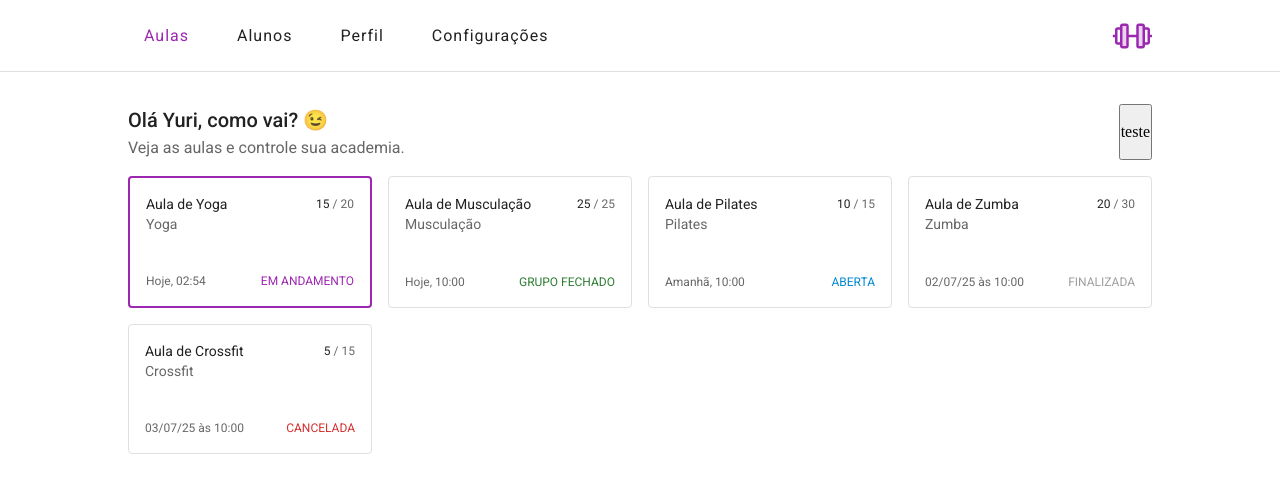
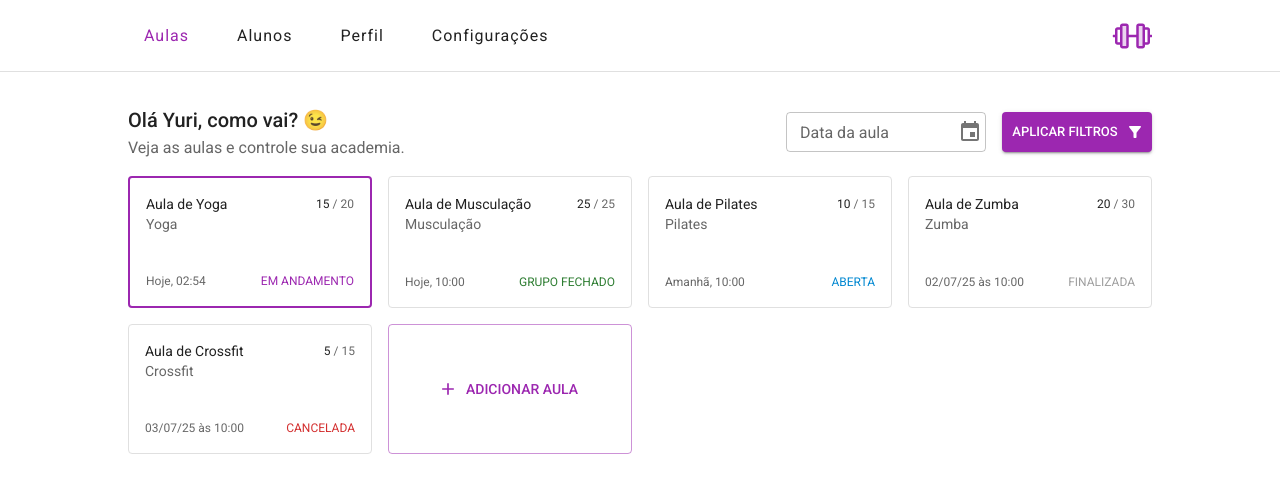
Before and after one commit to YuriLopesM/gym-management, a Next.js app: page /classes in a window 1280 px wide. Shown: the top 492 px of the page. Built offline with nearby package versions, Linux system fonts and the light colour scheme; what @mui/material-nextjs would draw is missing.

Commit message:
feat: finish modal and drawer for add new class, change component ClassRow's folder

```diff
--- a/src/app/(auth)/classes/components/AddClassForm/index.tsx
+++ b/src/app/(auth)/classes/components/AddClassForm/index.tsx
@@ -1,6 +1,11 @@
+'use client'
+
+import { useBreakpoint } from '@/hooks'
+import { zodResolver } from '@hookform/resolvers/zod'
+import { Controller, useForm } from 'react-hook-form'
+
 import { DateTimePicker } from '@/components'
-import { Class, ClassStatus } from '@/types'
-import { zodResolver } from '@hookform/resolvers/zod'
+
 import { Close } from '@mui/icons-material'
 import {
   Box,
@@ -19,10 +24,11 @@ import {
   TextField,
   Typography,
 } from '@mui/material'
-import { Controller, useForm } from 'react-hook-form'
 
 import dayjs from 'dayjs'
 import * as z from 'zod'
+
+import { Class, ClassStatus } from '@/types'
 
 interface AddClassFormProps {
   open: boolean
@@ -34,7 +40,7 @@ type FormData = Pick<
   Class,
   | 'description'
   | 'maxCapacity'
-  | 'startTime'
+  | 'date'
   | 'type'
   | 'status'
   | 'allowLateRegistration'
@@ -45,7 +51,7 @@ const modalContainerStyle = {
   top: '50%',
   left: '50%',
   transform: 'translate(-50%, -50%)',
-  width: 400,
+  minWidth: 400,
   bgcolor: 'background.paper',
   borderRadius: 2,
   boxShadow: 24,
@@ -65,12 +71,12 @@ const schema = z.object({
     .string()
     .trim()
     .min(1, 'Descrição é obrigatória')
-    .max(25, 'Capacidade máxima deve ser menor ou igual a 25'),
+    .max(25, 'Descrição deve ter no máximo 25 caracteres'),
   maxCapacity: z.coerce
     .number()
     .min(1, 'Capacidade máxima deve ser maior que 0')
     .max(25, 'Capacidade máxima deve ser menor ou igual a 25'),
-  startTime: z.date().refine((date) => date > new Date(), {
+  date: z.date().refine((date) => date > new Date(), {
     message: 'A data/hora de início deve ser no futuro',
   }),
   type: z.string().min(1, 'Tipo de aula é obrigatório'),
@@ -85,6 +91,8 @@ export function AddClassForm({
   isDrawer,
   handleClose,
 }: AddClassFormProps) {
+  const { isBiggerThanTablet } = useBreakpoint()
+
   const {
     control,
     handleSubmit,
@@ -92,10 +100,11 @@ export function AddClassForm({
   } = useForm<FormData>({
     defaultValues: {
       description: '',
-      startTime: new Date(),
+      maxCapacity: 10,
+      date: new Date(),
       type: '',
       status: ClassStatus.OPEN,
-      allowLateRegistration: false,
+      allowLateRegistration: true,
     },
     resolver: zodResolver(schema),
     mode: 'onChange',
@@ -118,9 +127,14 @@ export function AddClassForm({
     >
       <Grid
         container
-        width="100%"
         sx={isDrawer ? drawerContainerStyle : modalContainerStyle}
-        spacing={2}
+        spacing={4}
+        width={{
+          mobile: '100%',
+          tablet: '80%',
+          laptop: '50%',
+          desktop: '30%',
+        }}
       >
         <Grid size={2}>
           <IconButton onClick={handleClose}>
@@ -136,16 +150,17 @@ export function AddClassForm({
           size={{
             mobile: 12,
             laptop: 6,
-            desktop: 4,
           }}
         >
           <Controller
             name="description"
             control={control}
             render={({ field, fieldState }) => (
-              <FormControl required fullWidth autoFocus>
               <TextField
                 {...field}
+                required
+                autoFocus
+                fullWidth
                 type="text"
                 label="Descrição"
                 variant="standard"
@@ -154,7 +169,6 @@ export function AddClassForm({
                 error={!!fieldState.error}
                 helperText={fieldState.error ? fieldState.error.message : ''}
               />
-              </FormControl>
             )}
           />
         </Grid>
@@ -162,7 +176,6 @@ export function AddClassForm({
           size={{
             mobile: 12,
             laptop: 6,
-            desktop: 4,
           }}
         >
           <Controller
@@ -174,9 +187,8 @@ export function AddClassForm({
                 <Select
                   {...field}
                   fullWidth
-                  required
                   labelId="select-type"
-                  label="Tipo de Aula *"
+                  label="Tipo de Aula"
                   error={!!fieldState.error}
                   aria-invalid={!!fieldState.error}
                 >
@@ -194,29 +206,28 @@ export function AddClassForm({
           size={{
             mobile: 12,
             laptop: 6,
-            desktop: 4,
           }}
         >
           <Controller
             name="maxCapacity"
             control={control}
             render={({ field, fieldState }) => (
-              <FormControl required fullWidth error={!!fieldState.error}>
               <TextField
                 {...field}
-                  slotProps={{
-                    input: {
-                      type: 'number',
-                    },
-                  }}
+                required
+                fullWidth
                 label="Capacidade máxima"
                 variant="standard"
                 placeholder="Ex: 20"
                 aria-invalid={!!fieldState.error}
                 error={!!fieldState.error}
                 helperText={fieldState.error ? fieldState.error.message : ''}
+                slotProps={{
+                  input: {
+                    type: 'number',
+                  },
+                }}
               />
-              </FormControl>
             )}
           />
         </Grid>
@@ -224,7 +235,6 @@ export function AddClassForm({
           size={{
             mobile: 12,
             laptop: 6,
-            desktop: 4,
           }}
         >
           <Controller
@@ -260,15 +270,9 @@ export function AddClassForm({
             )}
           />
         </Grid>
-        <Grid
-          size={{
-            mobile: 12,
-            laptop: 6,
-            desktop: 4,
-          }}
-        >
+        <Grid size={12}>
           <Controller
-            name="startTime"
+            name="date"
             control={control}
             render={({ field, fieldState }) => (
               <FormControl
@@ -292,11 +296,16 @@ export function AddClassForm({
           />
         </Grid>
         <Grid
-          size={{
-            mobile: 12,
-            laptop: 6,
-            desktop: 4,
-          }}
+          size={12}
+          sx={
+            isBiggerThanTablet
+              ? {
+                  display: 'flex',
+                  alignItems: 'center',
+                  justifyContent: 'flex-end',
+                }
+              : { display: 'flex', justifyContent: 'center' }
+          }
         >
           <Controller
             name="allowLateRegistration"
--- a/src/components/ClassRow/index.tsx
+++ b/src/app/(auth)/classes/components/ClassRow/index.tsx
@@ -7,7 +7,7 @@ import { StatusTag } from './StatusTag'
 interface ClassRowProps
   extends Pick<
     Class,
-    'id' | 'description' | 'maxCapacity' | 'startTime' | 'status' | 'type'
+    'id' | 'description' | 'maxCapacity' | 'date' | 'status' | 'type'
   > {
   currentCapacity: number
 }
@@ -16,7 +16,7 @@ export function ClassRow({
   description,
   maxCapacity,
   currentCapacity,
-  startTime,
+  date,
   status,
   type,
 }: ClassRowProps) {
@@ -81,7 +81,7 @@ export function ClassRow({
         justifyContent="space-between"
       >
         <Typography variant="caption" color="text.secondary">
-          {formatDateToText(startTime)}
+          {formatDateToText(date)}
         </Typography>
         <StatusTag status={status} />
       </Grid>
--- a/src/app/(auth)/classes/components/index.ts
+++ b/src/app/(auth)/classes/components/index.ts
@@ -1,2 +1,3 @@
 export * from './AddClassForm'
+export * from './ClassRow'
 export * from './FilterDrawer'
--- a/src/app/(auth)/classes/page.tsx
+++ b/src/app/(auth)/classes/page.tsx
@@ -3,20 +3,46 @@
 import { Fragment, useState } from 'react'
 
 import { useBreakpoint } from '@/hooks'
+import { zodResolver } from '@hookform/resolvers/zod'
+import { Controller, useForm } from 'react-hook-form'
 
-import { ClassRow } from '@/components'
-import { AddClassForm, FilterDrawer } from './components'
+import { DatePicker } from '@/components'
+import { AddClassForm, ClassRow, FilterDrawer } from './components'
 
 import { Add, FilterAlt } from '@mui/icons-material'
-import { Button, Fab, Grid, Stack, Typography } from '@mui/material'
+import {
+  Button,
+  Fab,
+  FormControl,
+  Grid,
+  Stack,
+  Typography,
+} from '@mui/material'
+
+import * as z from 'zod'
 
 import { ClassStatus } from '@/types'
+import dayjs from 'dayjs'
+
+interface FormData {
+  date?: Date
+}
+
+const schema = z.object({
+  date: z.date().optional(),
+})
 
 export default function Classes() {
+  const { control, handleSubmit } = useForm<FormData>({
+    resolver: zodResolver(schema),
+    mode: 'onChange',
+    shouldUnregister: true,
+  })
+
   const [openFilterDrawer, setOpenFilterDrawer] = useState(false)
   const [openAddClassDrawer, setOpenAddClassDrawer] = useState(false)
 
-  const { isSmallerThanLaptop, isMobile } = useBreakpoint()
+  const { isSmallerThanLaptop, isBiggerThanMobile, isMobile } = useBreakpoint()
 
   const handleOpenFilterDrawer = () => {
     setOpenFilterDrawer(true)
@@ -34,9 +60,19 @@ export default function Classes() {
     setOpenAddClassDrawer(false)
   }
 
+  const handleApplyFilters = (data: FormData) => {
+    console.log('Applied Filters:', data)
+    handleCloseFilterDrawer()
+  }
+
   return (
     <Fragment>
-      <Grid size={{ mobile: 12, tablet: 12, laptop: 6 }} margin="auto">
+      <Grid
+        size={{ mobile: 12, tablet: 12, laptop: 6 }}
+        margin="auto"
+        display="flex"
+        alignItems="center"
+      >
         <Stack spacing={0} flexWrap="wrap" width="100%">
           <Typography variant="h6" color="text.primary">
             Olá Yuri, como vai? 😉
@@ -61,7 +97,39 @@ export default function Classes() {
             Filtros
           </Button>
         ) : (
-          <button onClick={handleOpenAddClassDrawer}>teste</button>
+          <Stack direction="row" spacing={2} alignItems="center">
+            <Controller
+              name="date"
+              control={control}
+              render={({ field }) => (
+                <FormControl sx={{ mt: 2 }}>
+                  <DatePicker
+                    {...field}
+                    label="Data da aula"
+                    value={field.value ? dayjs(field.value) : null}
+                    onChange={(date) => field.onChange(date?.toDate())}
+                    slotProps={{ textField: { size: 'small' } }}
+                    sx={{ width: '200px' }}
+                  />
+                </FormControl>
+              )}
+            />
+            <Button
+              type="button"
+              color="primary"
+              endIcon={<FilterAlt />}
+              variant="contained"
+              size="small"
+              onClick={handleSubmit(handleApplyFilters)}
+              sx={{
+                width: 'fit-content',
+                minWidth: '150px',
+                height: '40px',
+              }}
+            >
+              Aplicar Filtros
+            </Button>
+          </Stack>
         )}
       </Grid>
       <Stack
@@ -81,7 +149,7 @@ export default function Classes() {
           description="Aula de Yoga"
           maxCapacity={20}
           currentCapacity={15}
-          startTime={new Date()}
+          date={new Date()}
           status={ClassStatus.ON_GOING}
           type="Yoga"
         />
@@ -90,7 +158,7 @@ export default function Classes() {
           description="Aula de Musculação"
           maxCapacity={25}
           currentCapacity={25}
-          startTime={new Date('2025-06-30T10:00:00Z')}
+          date={new Date('2025-06-30T10:00:00Z')}
           status={ClassStatus.FULL}
           type="Musculação"
         />
@@ -99,7 +167,7 @@ export default function Classes() {
           description="Aula de Pilates"
           maxCapacity={15}
           currentCapacity={10}
-          startTime={new Date('2025-07-01T10:00:00Z')}
+          date={new Date('2025-07-01T10:00:00Z')}
           status={ClassStatus.OPEN}
           type="Pilates"
         />
@@ -108,7 +176,7 @@ export default function Classes() {
           description="Aula de Zumba"
           maxCapacity={30}
           currentCapacity={20}
-          startTime={new Date('2025-07-02T10:00:00Z')}
+          date={new Date('2025-07-02T10:00:00Z')}
           status={ClassStatus.FINISHED}
           type="Zumba"
         />
@@ -117,10 +185,31 @@ export default function Classes() {
           description="Aula de Crossfit"
           maxCapacity={15}
           currentCapacity={5}
-          startTime={new Date('2025-07-03T10:00:00Z')}
+          date={new Date('2025-07-03T10:00:00Z')}
           status={ClassStatus.CANCELED}
           type="Crossfit"
         />
+        {isBiggerThanMobile && (
+          <Grid
+            size={{
+              tablet: 6,
+              laptop: 4,
+              desktop: 3,
+            }}
+          >
+            <Button
+              type="button"
+              variant="outlined"
+              color="primary"
+              startIcon={<Add />}
+              onClick={handleOpenAddClassDrawer}
+              fullWidth
+              sx={{ height: '100%' }}
+            >
+              Adicionar Aula
+            </Button>
+          </Grid>
+        )}
       </Stack>
       {isMobile && (
         <Fab
@@ -136,6 +225,7 @@ export default function Classes() {
       <FilterDrawer
         open={openFilterDrawer}
         handleClose={handleCloseFilterDrawer}
+        handleSubmit={handleSubmit(handleApplyFilters)}
       />
       <AddClassForm
         open={openAddClassDrawer}
--- a/src/components/index.ts
+++ b/src/components/index.ts
@@ -1,4 +1,3 @@
-export * from './ClassRow'
 export * from './DatePicker'
 export * from './DateTimePicker'
 export * from './Header'
--- a/src/types/index.ts
+++ b/src/types/index.ts
@@ -8,7 +8,7 @@ export interface Class extends BaseEntity {
   description: string
   maxCapacity: number
   allowLateRegistration: boolean
-  startTime: Date
+  date: Date
   endTime: Date
   status: ClassStatusType
   type: string
```
Also changed, not shown: src/app/(auth)/classes/[id]/page.tsx (added, +17 -0 lines), src/app/(auth)/classes/components/FilterDrawer/index.tsx (+7 -2 lines), src/app/(auth)/classes/components/ClassRow/StatusTag/index.tsx (renamed from src/components/ClassRow/StatusTag/index.tsx). Lines whose indentation alone changed are shown as unchanged.
